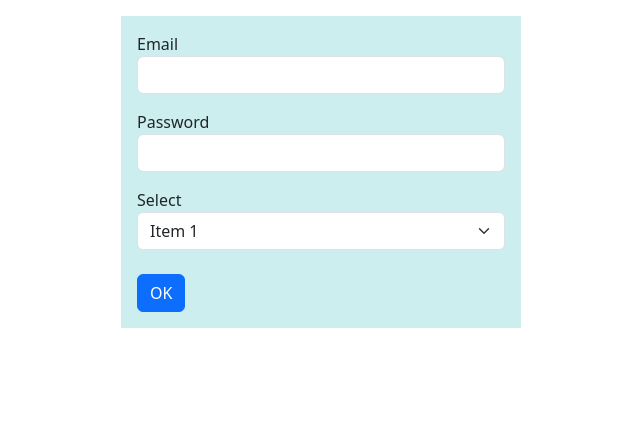
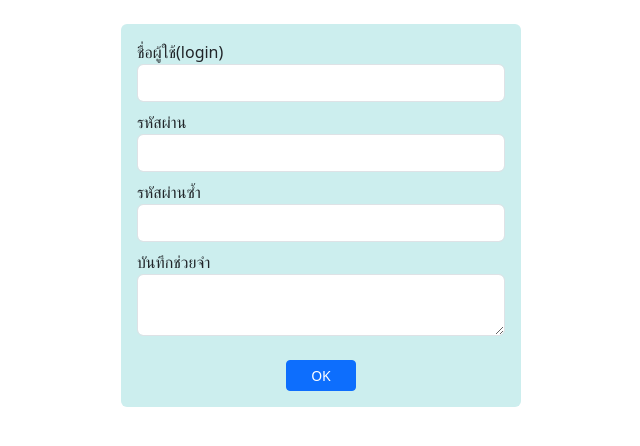
Before and after one commit to AekJ4s/app1, a React (Create React App) app: page / in a window 1280 px wide. Shown: the top 446 px of the page, without its empty margins (319-959 px from the left). Built offline with nearby package versions, Linux system fonts and the light colour scheme.

Commit message:
Create Form-text

```diff
--- a/src/App.js
+++ b/src/App.js
@@ -1,6 +1,7 @@
 import React from 'react'
 import FormSearch from "./form-search"
 import FormBootstrap from './form-bootstrap'
+import FormText from './form-text'
 export default function App(){
-return <FormBootstrap/>
+return <FormText/>
 }
--- /dev/null
+++ b/src/form-text.js
@@ -0,0 +1,50 @@
+import React from "react"
+
+export default function FormText(){
+    const textPswd = React.useRef()
+    const textPswd2 = React.createRef()
+
+    const  onBlurPassword1 = () =>{
+        let pswd = textPswd.current.value
+        if(pswd !== '' && !pswd.math(/^[0-9a-zA-Z]+$/)){
+            textPswd.current.value = ''
+            alert('ต้องเป็น 0-9 a-z หรือ A-Z เท่านั้น')
+        }
+    }
+
+    const onBlurPassword2 = () => {
+        if(textPswd.current.value !== textPswd2.current.value){
+            textPswd2.current.value = ''
+            alert('รหัสผ่านไม่ตรงกัน')
+        }
+    }
+
+    return (
+        <div className="mt-4 mx-auto p-3 rounded"
+            style={{width: '400px', backgroundColor:'#cee'}}>
+        <form>
+            <div className="form.group mb-2">
+                <label htmlFor="login">ชื่อผู้ใช้(login)</label>
+                <input type="text" id="login" name ="login" maxLength="20" className="form-control formcontrol-sm"/>
+            </div>
+            <div className="form-group mb-2">
+            <label htmlFor="pswd">รหัสผ่าน</label>
+            <input type="password" id="pswd" name="pswd" maxLength="10" className="form-control formcontrol-sm"
+            ref={textPswd} onBlur={onBlurPassword1} />
+            </div>
+            <div className="form-group mb-2">
+            <label htmlFor="pswd">รหัสผ่านซ้ำ</label>
+            <input type="password" id="pswd" name="pswd" maxLength="10" className="form-control formcontrol-sm"
+            ref={textPswd} onBlur={onBlurPassword2} />
+            </div>
+            <div className="form-group mb-4">
+                <label htmlFor="memo">บันทึกช่วยจำ</label>
+                <textarea id="memo" name="memo" rows="2" maxLength="200" className="form-control formcontrol-sm"></textarea>
+            </div>
+            <div className="text-center">
+                <button className="btn btn-sm px-4 btn-primary">OK</button>
+            </div>
+        </form>
+        </div>
+    )
+}
```
